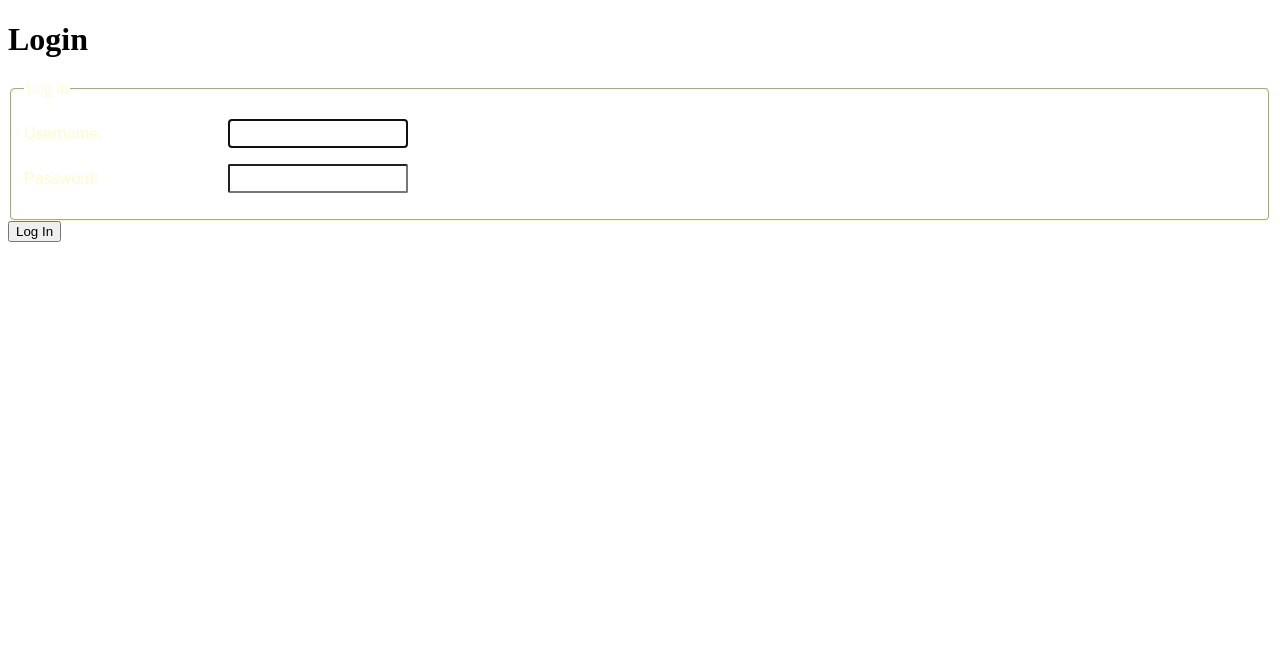
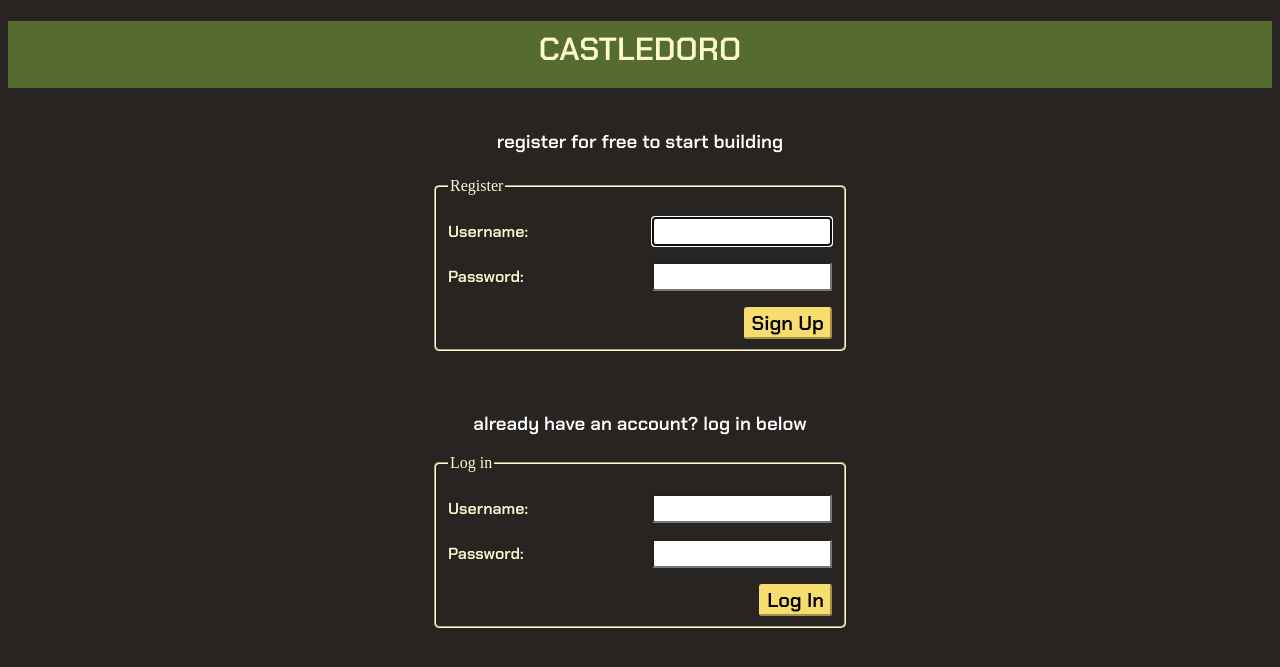
Before and after one commit to JBiondi/castledoro, a Django app: page /login/ in a window 1280 px wide. Shown: the top 667 px of the page. Run offline with Django 3.2, Linux system fonts and the light colour scheme.

Commit message:
Moving login functionality to homepage

```diff
--- a/castledoro_project/settings.py
+++ b/castledoro_project/settings.py
@@ -116,4 +116,5 @@ USE_TZ = True
 STATIC_URL = '/static/'
 
 LOGIN_REDIRECT_URL = 'user_profile_namespace'
-LOGIN_URL = 'login_namespace'
+LOGIN_URL = 'homepage_namespace'
+LOGOUT_REDIRECT_URL = 'homepage_namespace'
--- a/castledoro_project/urls.py
+++ b/castledoro_project/urls.py
@@ -11,7 +11,7 @@ urlpatterns = [
     path('', include('frontend.urls')),
     path('admin/', admin.site.urls),
     path('register/', frontend_views.index, name='homepage_namespace'),
-    path('login/', auth_views.LoginView.as_view(template_name='frontend/login.html'), name='login_namespace'),
+    path('login/', auth_views.LoginView.as_view(template_name='frontend/index.html'), name='homepage_namespace'),
     path('logout/', auth_views.LogoutView.as_view(template_name='frontend/logout.html'), name='logout_namespace'),
     path('user_profile/', user_views.user_profile, name='user_profile_namespace'),
     path('create_new_castle/', castledoro_views.create_new_castle, name='create_castle_namespace'),
--- a/frontend/static/css/styles.css
+++ b/frontend/static/css/styles.css
@@ -50,6 +50,16 @@ body {
 }
 
 .homepage-register-button {
+    background-color: #F7DC6F;
+    float: right;
+    border-radius: 3px;
+    border-color: #F7DC6F;
+    height: 32px;
+    font-family: 'Chakra Petch', sans-serif;
+    font-size: 20px;
+}
+
+.homepage-login-button {
     background-color: #F7DC6F;
     float: right;
     border-radius: 3px;
--- a/frontend/templates/frontend/index.html
+++ b/frontend/templates/frontend/index.html
@@ -32,6 +32,7 @@
             <form class="new-user-registration-form" method="POST" >
                 {% csrf_token %}
                 <fieldset>
+                    <legend>Register</legend>
                     {{ form.as_p }}
                     <button type="submit" class="homepage-register-button">Sign Up</button>
                 </fieldset>
@@ -39,8 +40,17 @@
         </div>
         <br>
         <br>
-        <h3 class="homepage-login-text">already have an account? click below to log in</h3>
-        <a class="homepage-login-link" href="{% url 'login_namespace' %}">login</a>
+        <h3 class="homepage-login-text">already have an account? log in below</h3>
+        <div class="login-form-container">
+            <form class="login-form" method="POST" >
+            {% csrf_token %}
+            <fieldset>
+                <legend>Log in</legend>
+                {{ form.as_p }}
+                <button type="submit" class="homepage-login-button">Log In</button>
+            </fieldset>
+            </form>
+        </div>
     {% endif %}
 </div>
 
--- a/frontend/templates/frontend/login.html
+++ b/frontend/templates/frontend/login.html
@@ -15,18 +15,18 @@
 <h1>Login</h1>
 
 
-<div class="login-form-container">
-    <form class="login-form" method="POST" >
-        {% csrf_token %}
-        <fieldset>
-            <legend>Log in</legend>
-            {{ form.as_p }}
-        </fieldset>
-
-        <button type="submit">Log In</button>
-    </form>
-
-</div>
+{#<div class="login-form-container">#}
+{#    <form class="login-form" method="POST" >#}
+{#        {% csrf_token %}#}
+{#        <fieldset>#}
+{#            <legend>Log in</legend>#}
+{#            {{ form.as_p }}#}
+{#        </fieldset>#}
+{##}
+{#        <button type="submit">Log In</button>#}
+{#    </form>#}
+{##}
+{#</div>#}
 
 <script src="{% static "frontend/main.js" %}"></script>
 </body>
```
